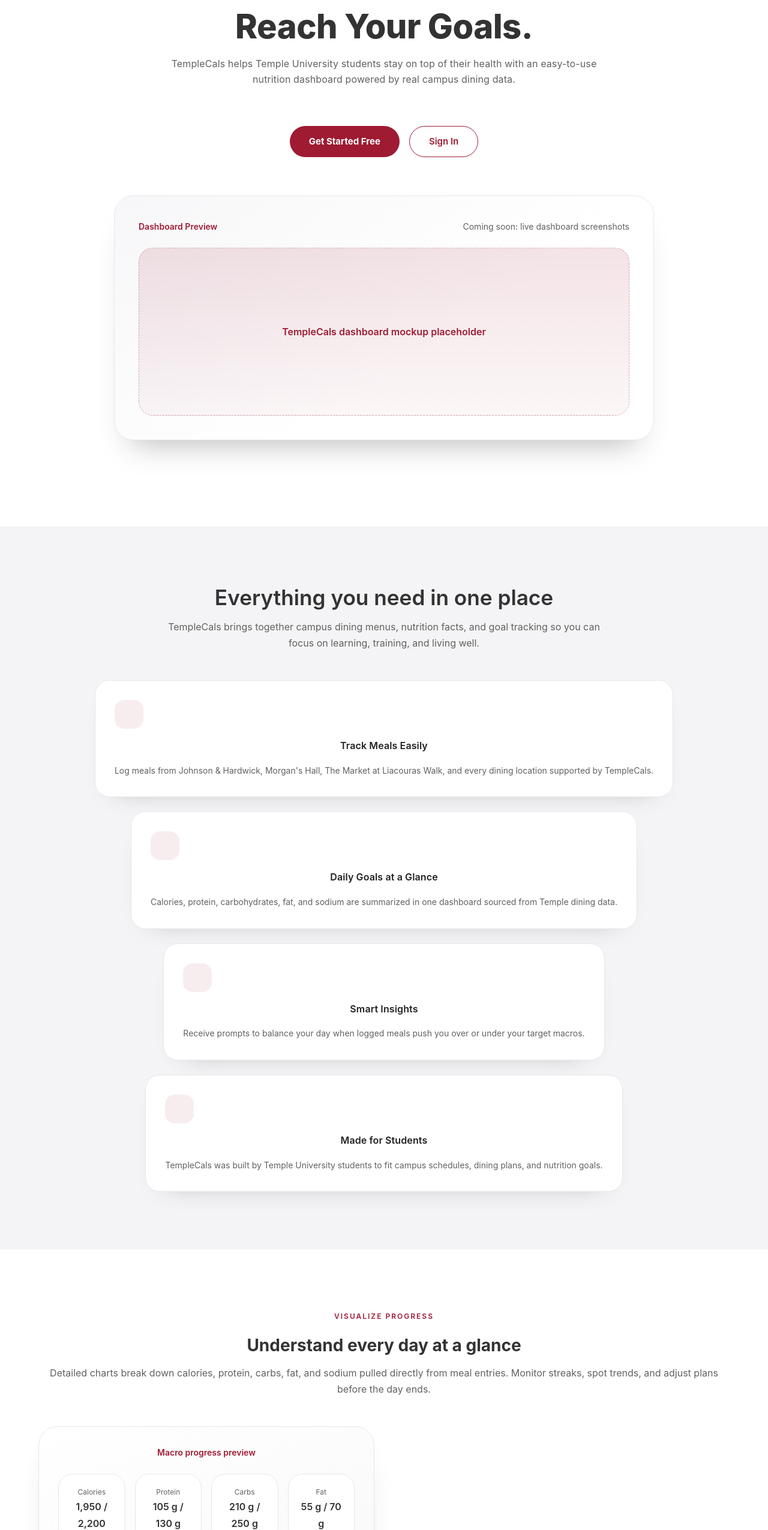
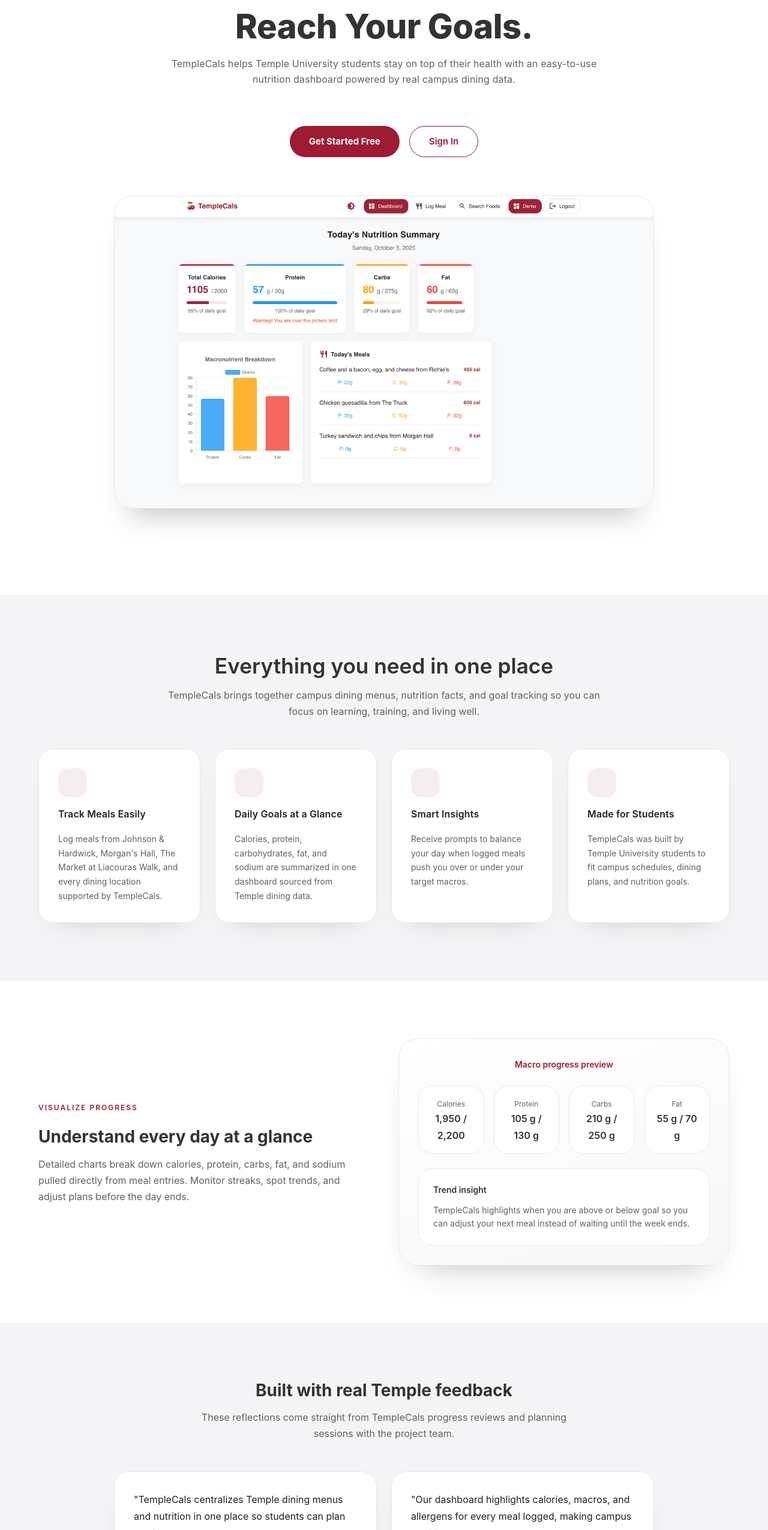
Before and after one commit to dbicalho1/TempleCals, a React (Vite) app in the folder frontend/: page / in a window 1280 px wide. Shown: the part 249-2800 px from the top of the page at 60% size. Built offline with nearby package versions, Linux system fonts and the light colour scheme; some icons are missing.

Commit message:
refactor: replace Grid components with CSS Grid and update landing page layout

```diff
--- a/frontend/src/index.css
+++ b/frontend/src/index.css
@@ -20,7 +20,6 @@
   margin: 0;
   min-height: 100vh;
   background-color: #ffffff;
-  text-align: center;
   color: #1a1a1a;
 }
 
--- a/frontend/src/pages/Landing.tsx
+++ b/frontend/src/pages/Landing.tsx
@@ -177,44 +177,19 @@
                 background: "linear-gradient(145deg, #F7F7F9 0%, #FFFFFF 60%)",
                 boxShadow: "0 35px 50px -30px rgba(51, 51, 51, 0.35)",
                 border: `1px solid ${palette.lightBorder}`,
-                p: { xs: 3, md: 5 },
+                overflow: "hidden",
               }}
             >
-              <Stack spacing={3}>
-                <Box
-                  sx={{
-                    display: "flex",
-                    justifyContent: "space-between",
-                    alignItems: "center",
-                  }}
-                >
-                  <Typography
-                    variant="subtitle2"
-                    sx={{ fontWeight: 600, color: palette.cherry }}
-                  >
-                    Dashboard Preview
-                  </Typography>
-                  <Typography variant="body2" sx={{ color: "text.secondary" }}>
-                    Coming soon: live dashboard screenshots
-                  </Typography>
-                </Box>
-                <Box
-                  sx={{
-                    height: { xs: 220, md: 280 },
-                    borderRadius: 3,
-                    background:
-                      "linear-gradient(180deg, rgba(158,27,50,0.12) 0%, rgba(158,27,50,0.04) 100%)",
-                    border: `1px dashed ${palette.cherry}55`,
-                    display: "flex",
-                    alignItems: "center",
-                    justifyContent: "center",
-                    color: palette.cherry,
-                    fontWeight: 600,
-                  }}
-                >
-                  TempleCals dashboard mockup placeholder
-                </Box>
-              </Stack>
+              <Box
+                component="img"
+                src="/dashboard-preview.png"
+                alt="TempleCals Dashboard Preview"
+                sx={{
+                  width: "100%",
+                  height: "auto",
+                  display: "block",
+                }}
+              />
             </Box>
           </Stack>
         </Container>
@@ -253,16 +228,17 @@
               living well.
             </Typography>
           </Stack>
-          <Grid
-            container
-            spacing={3}
-            justifyContent="center"
-            alignItems="stretch"
+          <Box
+            sx={{
+              display: 'grid',
+              gridTemplateColumns: { xs: '1fr', sm: 'repeat(2, 1fr)', md: 'repeat(4, 1fr)' },
+              gap: 3,
+            }}
           >
             {features.map((feature) => {
               const Icon = feature.icon;
               return (
-                <Grid key={feature.title} item xs={12} sm={6} md={3}>
+                <Box key={feature.title}>
                   <Card
                     elevation={0}
                     sx={{
@@ -307,17 +283,24 @@
                       </Typography>
                     </CardContent>
                   </Card>
-                </Grid>
+                </Box>
               );
             })}
-          </Grid>
+          </Box>
         </Container>
       </Box>
 
       <Box component="section" sx={{ py: { xs: 10, md: 12 } }}>
         <Container maxWidth="lg">
-          <Grid container spacing={6} alignItems="center">
-            <Grid item xs={12} md={6}>
+          <Box
+            sx={{
+              display: 'grid',
+              gridTemplateColumns: { xs: '1fr', md: 'repeat(2, 1fr)' },
+              gap: 6,
+              alignItems: 'center',
+            }}
+          >
+            <Box>
               <Stack spacing={2}>
                 <Typography
                   variant="overline"
@@ -341,8 +324,8 @@
                   spot trends, and adjust plans before the day ends.
                 </Typography>
               </Stack>
-            </Grid>
-            <Grid item xs={12} md={6}>
+            </Box>
+            <Box>
               <Box
                 sx={{
                   borderRadius: 4,
@@ -432,8 +415,8 @@
                   </Box>
                 </Stack>
               </Box>
-            </Grid>
-          </Grid>
+            </Box>
+          </Box>
         </Container>
       </Box>
 
@@ -442,22 +425,33 @@
         sx={{ bgcolor: palette.softGrey, py: { xs: 10, md: 12 } }}
       >
         <Container maxWidth="lg">
-          <Stack spacing={2} sx={{ textAlign: "center", mb: 6 }}>
+          <Stack spacing={2} sx={{ textAlign: "center", mb: 6, alignItems: "center" }}>
             <Typography variant="h3" sx={{ fontWeight: 700 }}>
               Built with real Temple feedback
             </Typography>
             <Typography
               variant="body1"
-              sx={{ color: "text.secondary", maxWidth: 640, mx: "auto" }}
+              sx={{
+                color: "text.secondary",
+                maxWidth: 640,
+                textAlign: "center",
+                lineHeight: 1.7
+              }}
             >
               These reflections come straight from TempleCals progress reviews
               and planning sessions with the project team.
             </Typography>
           </Stack>
           <Box sx={{ maxWidth: 900, mx: "auto" }}>
-            <Grid container spacing={3} justifyContent="center">
+            <Box
+              sx={{
+                display: 'grid',
+                gridTemplateColumns: { xs: '1fr', md: 'repeat(2, 1fr)' },
+                gap: 3,
+              }}
+            >
               {testimonials.map((testimonial) => (
-                <Grid key={testimonial.quote} item xs={12} md={6}>
+                <Box key={testimonial.quote}>
                   <Card
                     elevation={0}
                     sx={{
@@ -491,9 +485,9 @@
                       </Typography>
                     </Stack>
                   </Card>
-                </Grid>
+                </Box>
               ))}
-            </Grid>
+            </Box>
           </Box>
         </Container>
       </Box>
```
Also changed, not shown: frontend/public/dashboard-preview.png (added), 1 other file (tests, documents, lock files or other folders).
